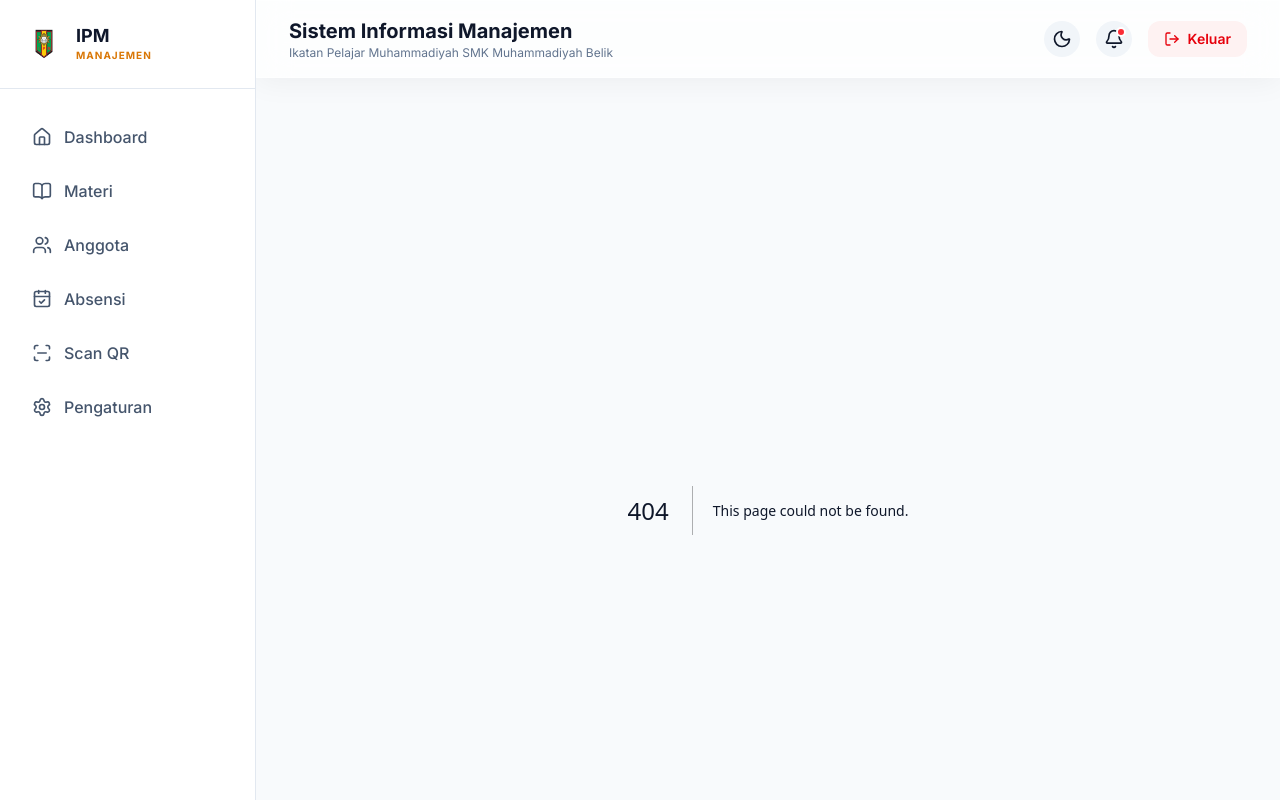
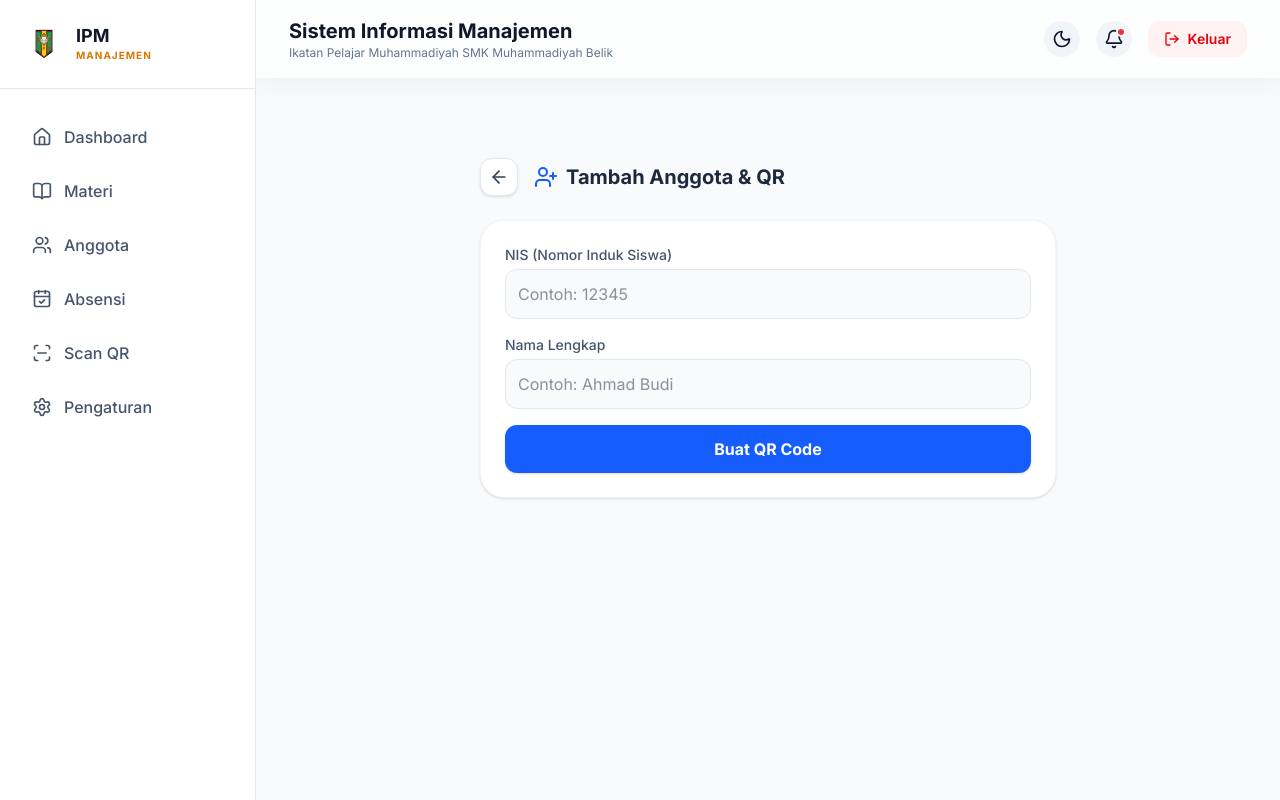
Before and after one commit to 01012026/ipm-manajemen, a Next.js app: page /tambah-anggota in a window 1280 px wide. Before the commit this address had no page. Built offline with nearby package versions, Linux system fonts and the light colour scheme.

Commit message:
fix: reset ke soft light mode dan tambah fitur buat QR code

```diff
--- a/app/page.tsx
+++ b/app/page.tsx
@@ -4,7 +4,7 @@ import Link from "next/link";
 import { useEffect, useState } from "react";
 import { useRouter } from "next/navigation";
 import { supabase } from "../lib/supabase";
-import { Users, CalendarCheck, ScanLine, Settings, FilePlus, Megaphone, PlusCircle } from "lucide-react";
+import { Users, CalendarCheck, ScanLine, Settings, FilePlus, Megaphone, PlusCircle, BookOpen } from "lucide-react";
 
 export default function Dashboard() {
   const router = useRouter();
@@ -14,7 +14,6 @@ export default function Dashboard() {
   useEffect(() => {
     const checkSession = async () => {
       const { data: { session } } = await supabase.auth.getSession();
-
       if (!session) {
         router.push("/login");
       } else {
@@ -28,83 +27,85 @@ export default function Dashboard() {
         setIsLoading(false);
       }
     };
-
     checkSession();
   }, [router]);
 
   if (isLoading) {
     return (
-      <div className="min-h-screen flex items-center justify-center bg-slate-50 dark:bg-slate-900 text-slate-900 dark:text-white">
-        <p className="animate-pulse text-xl font-bold">Mengecek akses masuk...</p>
+      <div className="min-h-screen flex items-center justify-center bg-slate-50 text-slate-600">
+        <p className="animate-pulse text-lg font-medium">Memuat sistem...</p>
       </div>
     );
   }
 
   return (
-    <div className="min-h-screen bg-slate-50 dark:bg-slate-900 text-slate-900 dark:text-white pb-10">
+    <div className="min-h-screen bg-[#F8FAFC] text-slate-800 pb-10">
       <div className="max-w-5xl mx-auto p-4 md:p-8 space-y-6">
 
-        {/* Header Banner (Tetap gelap biar elegan di mode apapun) */}
-        <div className="bg-slate-900 rounded-3xl p-6 md:p-8 text-white relative overflow-hidden shadow-xl border border-slate-800">
-          <div className="absolute top-[-50%] right-[-10%] w-64 h-64 bg-amber-500/40 rounded-full blur-3xl" />
+        {/* Header Banner - Elegan & Profesional */}
+        <div className="bg-[#0F172A] rounded-3xl p-6 md:p-8 text-white relative overflow-hidden shadow-lg">
+          <div className="absolute top-[-50%] right-[-10%] w-64 h-64 bg-amber-500/20 rounded-full blur-3xl" />
           <div className="relative z-10">
-            <p className="text-slate-300 mb-1 text-sm md:text-base">Assalamu'alaikum,</p>
-            <h1 className="text-2xl md:text-3xl font-bold text-white mb-4">Selamat Datang di Dashboard! 👋</h1>
+            <p className="text-slate-400 mb-1 text-sm md:text-base">Assalamu'alaikum,</p>
+            <h1 className="text-2xl md:text-3xl font-bold text-white mb-4">Selamat Datang di Dashboard 👋</h1>
 
-            <div className="inline-flex items-center gap-2 bg-white/10 backdrop-blur-md px-4 py-2 rounded-xl border border-white/10 text-sm shadow-sm">
-              <span>✅ Login sebagai: <strong className="uppercase text-amber-400">{userRole}</strong></span>
+            <div className="inline-flex items-center gap-2 bg-white/10 backdrop-blur-md px-4 py-2 rounded-xl border border-white/10 text-sm">
+              <span className="text-slate-200">Akses sebagai: <strong className="uppercase text-amber-400 tracking-wider ml-1">{userRole}</strong></span>
             </div>
           </div>
         </div>
 
-        {/* Menu Umum (Bisa diakses Admin & Anggota) */}
-        <h2 className="text-xl font-bold mt-8 mb-4">Menu Utama</h2>
-        <div className="grid grid-cols-2 md:grid-cols-4 gap-3 md:gap-6">
+        {/* Menu Umum (Bisa diakses Semua) */}
+        <h2 className="text-lg font-bold mt-8 mb-4 text-slate-700">Menu Utama</h2>
+        <div className="grid grid-cols-2 md:grid-cols-4 gap-4">
           {[
-            { name: "Anggota", icon: Users, color: "bg-amber-500", path: "/anggota" },
-            { name: "Absensi", icon: CalendarCheck, color: "bg-emerald-500", path: "/absensi" },
-            { name: "Pengumuman", icon: Megaphone, color: "bg-purple-500", path: "/pengumuman" },
+            { name: "Anggota", icon: Users, color: "text-blue-600 bg-blue-100", path: "/anggota" },
+            { name: "Materi", icon: BookOpen, color: "text-amber-600 bg-amber-100", path: "/materi" },
+            { name: "Absensi", icon: CalendarCheck, color: "text-emerald-600 bg-emerald-100", path: "/absensi" },
+            { name: "Pengumuman", icon: Megaphone, color: "text-purple-600 bg-purple-100", path: "/pengumuman" },
           ].map((menu, i) => (
             <Link key={i} href={menu.path}>
-              <div className={`p-4 rounded-2xl ${menu.color} flex flex-col items-center justify-center text-white shadow-lg transition-transform hover:scale-105 active:scale-95 gap-2`}>
-                <menu.icon className="w-8 h-8" />
-                <span className="font-semibold text-center">{menu.name}</span>
+              <div className="p-5 rounded-2xl bg-white flex flex-col items-center justify-center shadow-sm border border-slate-100 hover:shadow-md hover:border-blue-100 transition-all gap-3 cursor-pointer">
+                <div className={`p-3 rounded-xl ${menu.color}`}>
+                  <menu.icon className="w-6 h-6" />
+                </div>
+                <span className="font-semibold text-slate-700 text-sm text-center">{menu.name}</span>
               </div>
             </Link>
           ))}
         </div>
 
-        {/* MENU RAHASIA: Cuma muncul kalau ADMIN */}
+        {/* MENU KHUSUS ADMIN */}
         {userRole === 'admin' && (
           <>
-            <div className="mt-8 mb-4 border-t border-slate-200 dark:border-slate-800 pt-6">
-              <h2 className="text-xl font-bold text-rose-500 flex items-center gap-2">
-                <Settings className="w-6 h-6" /> Menu Khusus Admin
+            <div className="mt-10 mb-4 border-t border-slate-200 pt-6">
+              <h2 className="text-lg font-bold text-rose-600 flex items-center gap-2">
+                <Settings className="w-5 h-5" /> Kelola Sistem (Admin)
               </h2>
             </div>
-            <div className="grid grid-cols-2 md:grid-cols-4 gap-3 md:gap-6">
+            <div className="grid grid-cols-2 md:grid-cols-4 gap-4">
               <Link href="/scan">
-                <div className="p-4 rounded-2xl bg-rose-600 flex flex-col items-center justify-center text-white shadow-lg transition-transform hover:scale-105 active:scale-95 gap-2">
-                  <ScanLine className="w-8 h-8" />
-                  <span className="font-semibold text-center text-sm">Scan QR</span>
+                <div className="p-5 rounded-2xl bg-white border border-rose-100 shadow-sm hover:shadow-md transition-all flex flex-col items-center gap-3">
+                  <div className="p-3 rounded-xl bg-rose-100 text-rose-600">
+                    <ScanLine className="w-6 h-6" />
+                  </div>
+                  <span className="font-semibold text-slate-700 text-sm">Scan QR</span>
                 </div>
               </Link>
               <Link href="/tambah-anggota">
-                <div className="p-4 rounded-2xl bg-blue-600 flex flex-col items-center justify-center text-white shadow-lg transition-transform hover:scale-105 active:scale-95 gap-2">
-                  <FilePlus className="w-8 h-8" />
-                  <span className="font-semibold text-center text-sm">Tambah Anggota</span>
+                <div className="p-5 rounded-2xl bg-white border border-blue-100 shadow-sm hover:shadow-md transition-all flex flex-col items-center gap-3">
+                  <div className="p-3 rounded-xl bg-blue-100 text-blue-600">
+                    <FilePlus className="w-6 h-6" />
+                  </div>
+                  <span className="font-semibold text-slate-700 text-sm text-center">Tambah Anggota & QR</span>
                 </div>
               </Link>
               <Link href="/tambah-agenda">
-                <div className="p-4 rounded-2xl bg-teal-600 flex flex-col items-center justify-center text-white shadow-lg transition-transform hover:scale-105 active:scale-95 gap-2">
-                  <PlusCircle className="w-8 h-8" />
-                  <span className="font-semibold text-center text-sm">Tambah Agenda</span>
-                </div>
-              </Link>
-              <Link href="/buat-pengumuman">
-                <div className="p-4 rounded-2xl bg-indigo-600 flex flex-col items-center justify-center text-white shadow-lg transition-transform hover:scale-105 active:scale-95 gap-2">
-                  <Megaphone className="w-8 h-8" />
-                  <span className="font-semibold text-center text-sm">Buat Pengumuman</span>
+                <div className="p-5 rounded-2xl bg-white border border-teal-100 shadow-sm hover:shadow-md transition-all flex flex-col items-center gap-3">
+                  <div className="p-3 rounded-xl bg-teal-100 text-teal-600">
+                    <PlusCircle className="w-6 h-6" />
+                  </div>
+                  <span className="font-semibold text-slate-700 text-sm">Buat Agenda</span>
                 </div>
               </Link>
             </div>
--- /dev/null
+++ b/app/tambah-anggota/page.tsx
@@ -0,0 +1,106 @@
+"use client";
+
+import { useState } from "react";
+import { QRCodeCanvas } from "qrcode.react"; // Library pembuat QR
+import { ArrowLeft, UserPlus, Download } from "lucide-react";
+import Link from "next/link";
+
+export default function TambahAnggotaPage() {
+  const [nis, setNis] = useState("");
+  const [nama, setNama] = useState("");
+  const [qrGenerated, setQrGenerated] = useState(false);
+
+  // Fungsi buat bikin QR Code dari NIS
+  const handleGenerateQR = (e: React.FormEvent) => {
+    e.preventDefault();
+    if (nis && nama) {
+      setQrGenerated(true);
+    }
+  };
+
+  return (
+    <div className="min-h-screen bg-[#F8FAFC] text-slate-800 p-4 md:p-8">
+      <div className="max-w-xl mx-auto space-y-6">
+
+        {/* Header */}
+        <div className="flex items-center gap-4 pt-4">
+          <Link href="/">
+            <div className="p-2 bg-white shadow-sm border border-slate-200 rounded-xl hover:bg-slate-50 transition">
+              <ArrowLeft className="w-5 h-5 text-slate-700" />
+            </div>
+          </Link>
+          <h1 className="text-xl font-bold flex items-center gap-2 text-slate-800">
+            <UserPlus className="w-6 h-6 text-blue-600" />
+            Tambah Anggota & QR
+          </h1>
+        </div>
+
+        {/* Form Input */}
+        <div className="bg-white p-6 rounded-3xl shadow-sm border border-slate-100">
+          <form onSubmit={handleGenerateQR} className="space-y-4">
+            <div>
+              <label className="block text-sm font-medium text-slate-600 mb-1">NIS (Nomor Induk Siswa)</label>
+              <input
+                type="text"
+                placeholder="Contoh: 12345"
+                className="w-full p-3 rounded-xl bg-slate-50 border border-slate-200 focus:outline-none focus:ring-2 focus:ring-blue-500 transition"
+                value={nis}
+                onChange={(e) => {
+                  setNis(e.target.value);
+                  setQrGenerated(false); // Reset QR kalau diketik ulang
+                }}
+                required
+              />
+            </div>
+            <div>
+              <label className="block text-sm font-medium text-slate-600 mb-1">Nama Lengkap</label>
+              <input
+                type="text"
+                placeholder="Contoh: Ahmad Budi"
+                className="w-full p-3 rounded-xl bg-slate-50 border border-slate-200 focus:outline-none focus:ring-2 focus:ring-blue-500 transition"
+                value={nama}
+                onChange={(e) => {
+                  setNama(e.target.value);
+                  setQrGenerated(false);
+                }}
+                required
+              />
+            </div>
+            <button
+              type="submit"
+              className="w-full bg-blue-600 text-white font-bold py-3 rounded-xl hover:bg-blue-700 transition shadow-sm"
+            >
+              Buat QR Code
+            </button>
+          </form>
+        </div>
+
+        {/* Hasil QR Code */}
+        {qrGenerated && (
+          <div className="bg-white p-6 rounded-3xl shadow-sm border border-slate-100 flex flex-col items-center animate-in fade-in zoom-in duration-300">
+            <h2 className="text-lg font-bold text-slate-700 mb-4">Kartu QR Anggota</h2>
+
+            <div className="p-4 border-2 border-dashed border-slate-300 rounded-2xl bg-white" id="qr-container">
+              <QRCodeCanvas
+                value={nis} // Yang disecan nanti adalah NIS-nya
+                size={200}
+                bgColor={"#ffffff"}
+                fgColor={"#0F172A"}
+                level={"H"}
+                includeMargin={true}
+              />
+            </div>
+
+            <p className="mt-4 font-bold text-slate-800 text-lg">{nama}</p>
+            <p className="text-slate-500 font-mono text-sm">NIS: {nis}</p>
+
+            <p className="text-xs text-slate-400 mt-6 text-center">
+              *Silakan screenshot QR Code ini dan berikan kepada anggota.
+            </p>
+          </div>
+        )}
+
+      </div>
+    </div>
+  );
+}
--- a/package.json
+++ b/package.json
@@ -16,6 +16,7 @@
     "lucide-react": "^1.21.0",
     "next": "16.2.9",
     "next-themes": "^0.4.6",
+    "qrcode.react": "^4.2.0",
     "react": "19.2.4",
     "react-dom": "19.2.4",
     "tailwind-merge": "^3.6.0"
```
Also changed, not shown: 1 other file (tests, documents, lock files or other folders).
